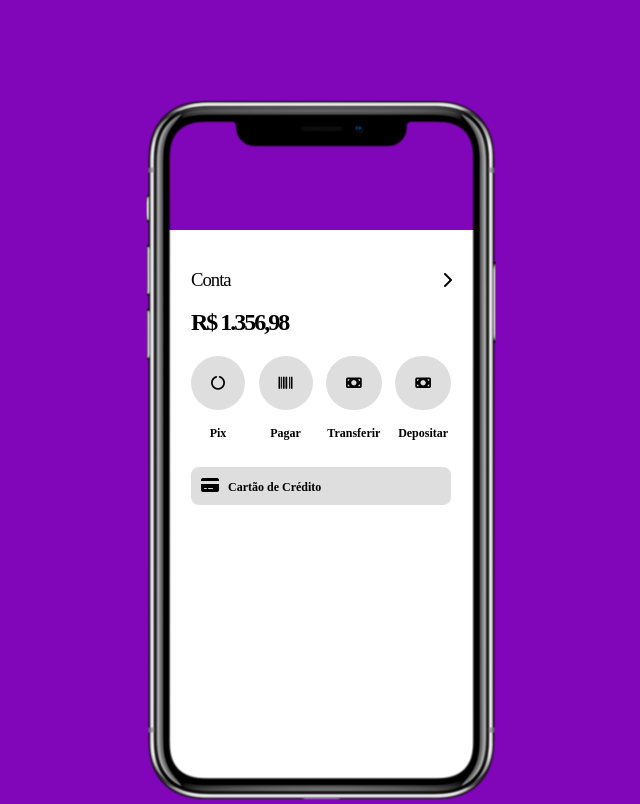
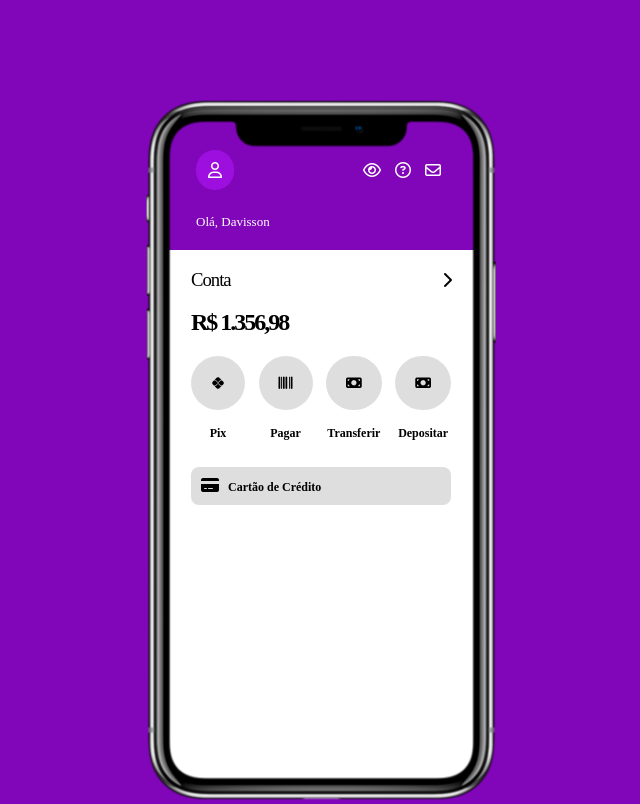
Before and after one commit to DAST-87/Layout_App_Nubank, a plain HTML site: page index.html in a window 1280 px wide. Shown: the whole page, without its empty margins (319-959 px from the left). Drawn offline with Linux system fonts and the light colour scheme.

Commit message:
Estilização Topo

```diff
--- a/css/style.css
+++ b/css/style.css
@@ -22,6 +22,40 @@ body{
 figure{
     margin: 0px;
 }
+.topo{
+    position: absolute;
+    z-index: 3;
+    top: 150px;
+    display: flex;
+    justify-content: space-between;
+    background-color:;
+    width: 250px;
+    align-items: center;
+}
+.ico_user i{
+    color: white;
+    background-color: rgba(172, 20, 243, 0.658);
+    padding: 12px;
+    border-radius: 50px;
+}
+.icones_topo i{
+    color: white;
+    padding: 5px;
+
+}
+.topo_nome{
+    position: absolute;
+    z-index: 3;
+    color: white;
+    top: 180px;
+    width: 250px;
+    padding-top: 17px;
+}
+.topo_nome h4{
+    font-family: Gotham;
+    font-weight: 500;
+    font-size: 13px;
+}
 
 .informacoes{
 
@@ -32,8 +66,8 @@ figure{
 .fundo_branco{
     background-color: white;
     width: 320px;
-    height: 550px;
-    top: 230px;
+    height: 530px;
+    top: 250px;
     position: absolute;
     z-index: 1;
     border-radius: 0 0 30px 30px;
@@ -87,7 +121,7 @@ figure{
 
 
 }
-.ico_pix i{
+.ico_pix span{
     background-color: rgba(192, 192, 192, 0.521);
     padding: 20px;
     border-radius: 100px;
@@ -96,10 +130,14 @@ figure{
 
 }
 
-.ico_pix a{
+.ico_pix  a{
     text-decoration: none;
     color: black;
 
+}
+.ico_pix span:hover{
+    background-color: blueviolet;
+    color: white;
 }
 
 .bol_2{
@@ -124,6 +162,10 @@ figure{
     color: black;
 
 }
+.ico_pagar i:hover{
+    background-color: blueviolet;
+    color: white;
+}
 
 .bol_3{
     background-color: ;
@@ -147,6 +189,10 @@ figure{
     color: black;
 
 }
+.ico_transf i:hover{
+    background-color: blueviolet;
+    color: white;
+}
 .bol_4{
     background-color:;
     font-family: Gotham;
@@ -168,6 +214,11 @@ figure{
     color: black;
 
 }
+.ico_depos i:hover{
+    background-color: blueviolet;
+    color: white;
+
+}
 .cartao_credito{
     background-color: ;
     padding: 10px 30px 0 30px;
@@ -185,3 +236,7 @@ figure{
     color: black;
     margin-left: 5px;
 }
+.cartao_credito_content a:hover{
+    color: blueviolet;
+
+}
--- a/index.html
+++ b/index.html
@@ -6,6 +6,7 @@
   <meta charset="UTF-8">
   <meta name="viewport" content="width=device-width, initial-scale=1.0">
   <link rel="icon" type="image/png" sizes="32x32" href="./images/fav_nubk.png">
+  <link href="https://fonts.googleapis.com/icon?family=Material+Icons" rel="stylesheet">
   <link rel="stylesheet" href="css/style.css">
 
   <title>App Cartão de Crédito Nubank</title>
@@ -18,6 +19,17 @@
                 <div class="fundo_branco">
 
                 </div>
+                <div class="topo">
+                    <div class="ico_user"><i class="far fa-user"></i></div>
+                    <div class="icones_topo">
+                        <i class="far fa-eye"></i>
+                        <i class="far fa-question-circle"></i>
+                        <i class="far fa-envelope"></i>
+                    </div>
+                </div>
+                <div class="topo_nome">
+                    <h4>Olá, Davisson</h4>
+                </div>
                 <div class="informacoes">
                     <div class="titulo_conta">
                         <h3>Conta</h3>
@@ -28,11 +40,11 @@
                     </div>
                     <div class="bolinhas">
                         <div class="bol_1">
-                            <div class="ico_pix"><a href="#"> <i class="fas fa-circle-notch"></i></a></div>
+                            <div class="ico_pix"><a href="#"> <span class="material-icons">pix</span></a></div>
                             <div class="pix"><h4>Pix</h4> </div>
                         </div>
                         <div class="bol_2">
-                            <div class="ico_pagar"> <i class="fas fa-barcode"></i></div>
+                            <div class="ico_pagar"> <a href="#"> <i class="fas fa-barcode"></i></a></div>
                             <div class="pagar"><h4>Pagar</h4> </div>
                         </div>
                         <div class="bol_3">
@@ -40,7 +52,7 @@
                             <div class="Transferir"><h4>Transferir</h4> </div>
                         </div>
                         <div class="bol_4">
-                            <div class="ico_depos"> <i class="fas fa-money-bill"></i></div>
+                            <div class="ico_depos"><a href="#"> <i class="fas fa-money-bill"></i></a></div>
                             <div class="Depositar"><h4>Depositar</h4> </div>
                         </div>
                     </div>
```
